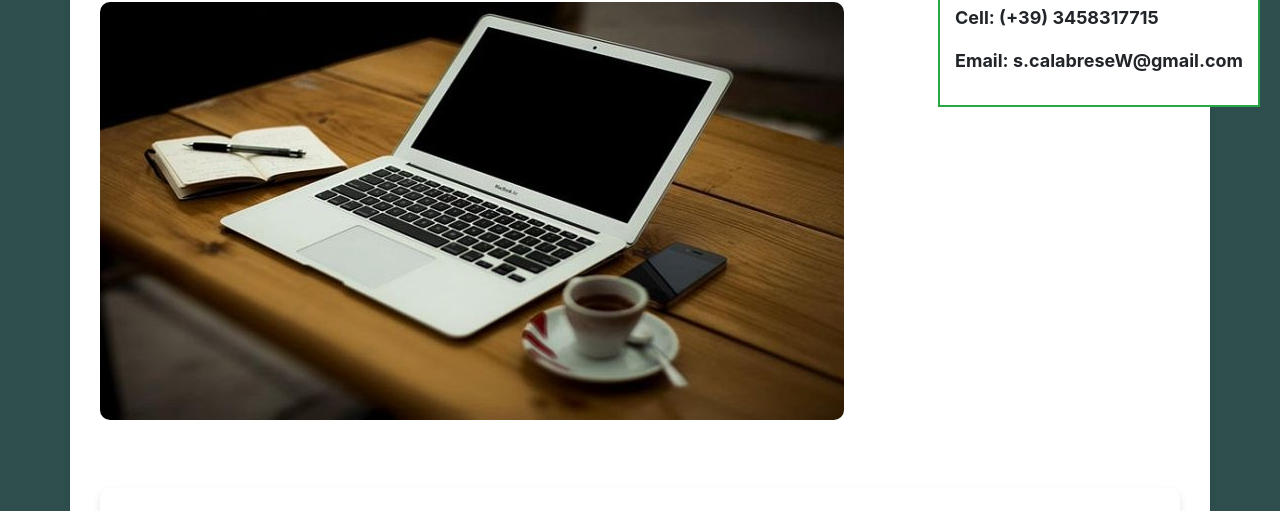
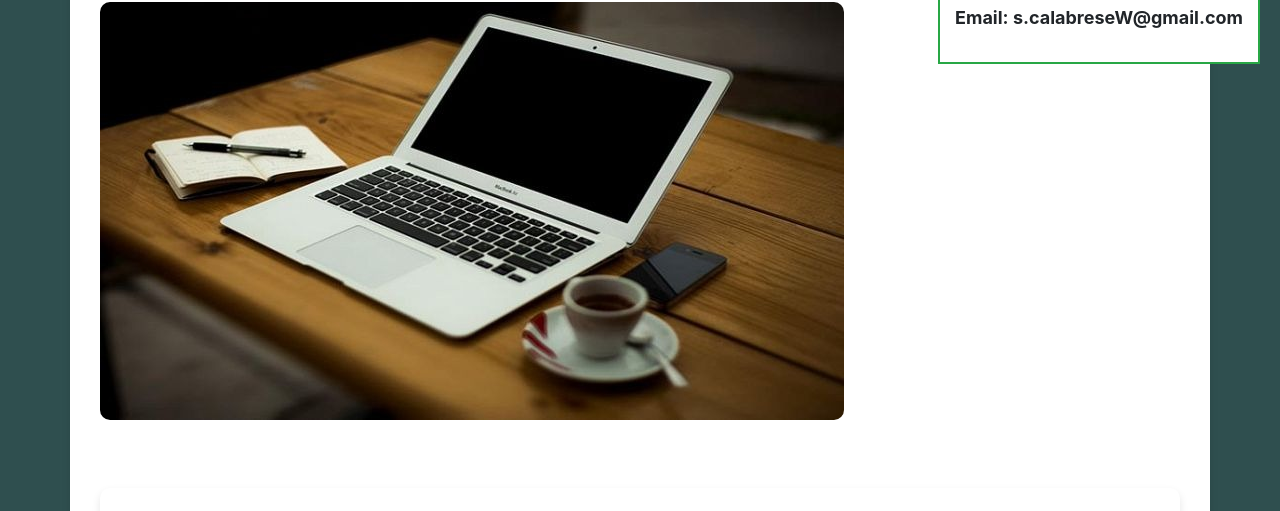
Before and after one commit to Clubsimone/Portfolio, a plain HTML site: page index.html in a window 1280 px wide. Shown: the part 76-587 px from the top of the page. Drawn offline with nearby package versions, Linux system fonts and the light colour scheme.

Commit message:
Update index.html

```diff
--- a/index.html
+++ b/index.html
@@ -62,7 +62,6 @@
 <div class="container mt-5">
     <div class="contact-info" style="border: 2px solid #28a745; border-radius: 0; padding: 15px;">
         <p>Simone Calabrese</p>
-        <p>Cell: (+39) 3458317715</p>
         <p>Email: s.calabreseW@gmail.com</p>
     </div>
 
```
